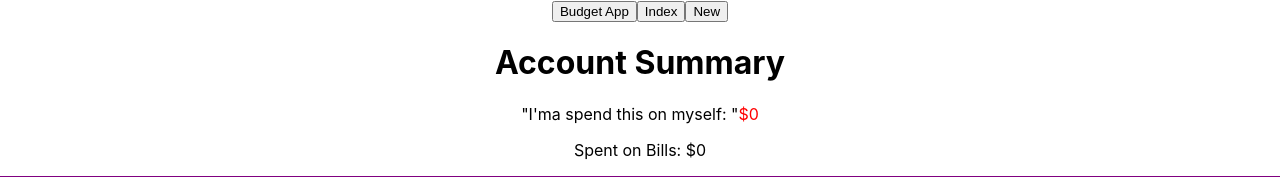
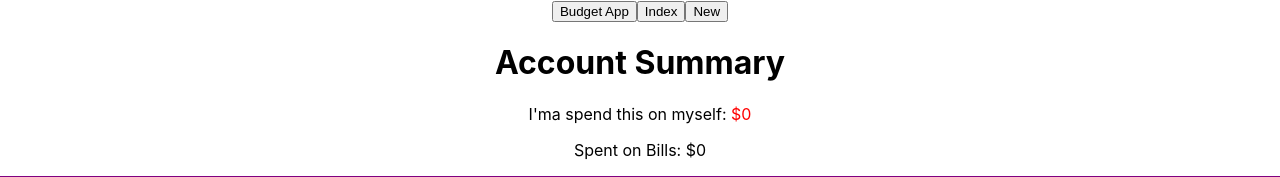
Before and after one commit to Stephanie-Lucano/budgeting-app-react, a React (Create React App) app: page /transactions in a window 1280 px wide. Shown: the top 177 px of the page. Built offline with nearby package versions, Linux system fonts and the light colour scheme; no server answers.

Commit message:
CSS take 42

```diff
--- a/src/Functionality/AllTransactions/AllTransactions.js
+++ b/src/Functionality/AllTransactions/AllTransactions.js
@@ -34,8 +34,7 @@ const AllTransactions = () => {
         <div className="AllTransactions">
             <header className="Account-Summary">
                 <p>
-                    "I'ma spend this on myself: "
-                    {flag()}
+                    I'ma spend this on myself: {flag()}
                 </p>
                 <p>{"Spent on Bills: $" + spentOnBills}</p>
             </header>
```
